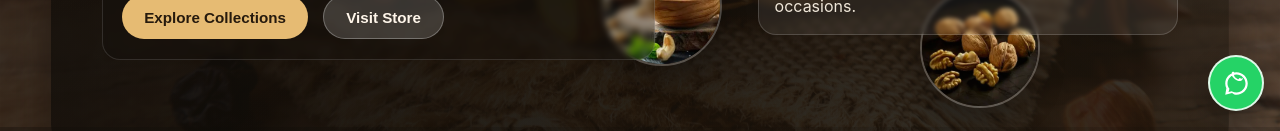
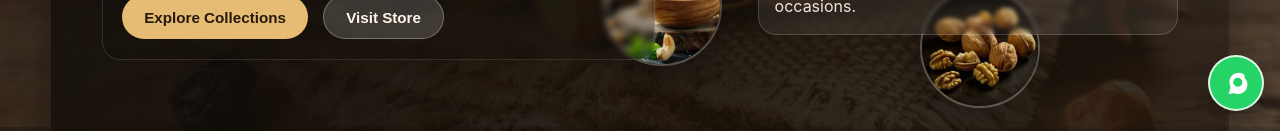
Before and after one commit to shubhanalytics/nutriverse, a React (Vite) app: page / in a window 1280 px wide. Shown: the part 673-804 px from the top of the page. Built offline with nearby package versions, Linux system fonts and the light colour scheme; no server answers.

Commit message:
Simplify WhatsApp icon design for better clarity

```diff
--- a/src/App.jsx
+++ b/src/App.jsx
@@ -931,7 +931,7 @@ function App() {
         title="Chat on WhatsApp"
       >
         <svg viewBox="0 0 24 24" aria-hidden="true">
-          <path d="M12 2C6.48 2 2 6.48 2 12c0 1.54.36 3 .97 4.29L2 22l6.05-1.58C9.39 21.61 10.63 22 12 22c5.52 0 10-4.48 10-10S17.52 2 12 2zm0 18c-1.41 0-2.73-.35-3.88-.99l-.28-.15-2.89.76.76-2.89-.15-.28C4.35 14.73 4 13.41 4 12c0-4.41 3.59-8 8-8s8 3.59 8 8-3.59 8-8 8zm4.64-12.14c-.23-.12-1.36-.67-1.57-.75-.21-.07-.36-.12-.52.12-.16.24-.63.75-.77.91-.14.15-.29.17-.52.05-.23-.12-1.07-.39-2.04-1.26-.76-.69-1.27-1.53-1.41-1.76-.14-.23-.02-.35.1-.46.1-.1.23-.25.35-.37.12-.13.16-.22.24-.36.08-.14.04-.27-.02-.38-.06-.1-.52-1.25-.71-1.71-.19-.45-.38-.39-.52-.39-.13 0-.28 0-.42 0-.14 0-.37.05-.56.27-.2.22-.75.73-.75 1.79 0 1.06.77 2.07.88 2.22.11.15 1.55 2.37 3.76 3.32 2.21.96 2.84.77 3.34.72.5-.05 1.62-.66 1.84-1.3.22-.64.22-1.18.15-1.3-.07-.13-.22-.2-.46-.33z" />
+          <path d="M19.07 4.56C17.76 3.25 15.96 2.5 13.99 2.5c-4.56 0-8.28 3.72-8.28 8.28 0 1.46.38 2.89 1.1 4.15L5.07 21.5l4.41-1.16c1.21.66 2.57 1.01 3.99 1.01 4.56 0 8.28-3.72 8.28-8.28 0-2.21-.89-4.32-2.49-5.91zm-4.93 10.51c-.21 0-.42-.01-.63-.04-1.13-.17-2.21-.65-3.05-1.35-.87-.72-1.41-1.7-1.41-2.76 0-2.23 1.81-4.04 4.04-4.04 1.08 0 2.1.43 2.86 1.19.75.75 1.19 1.77 1.19 2.85 0 2.23-1.81 4.04-4.04 4.04l.04.11z" />
         </svg>
       </a>
     </div>
```
